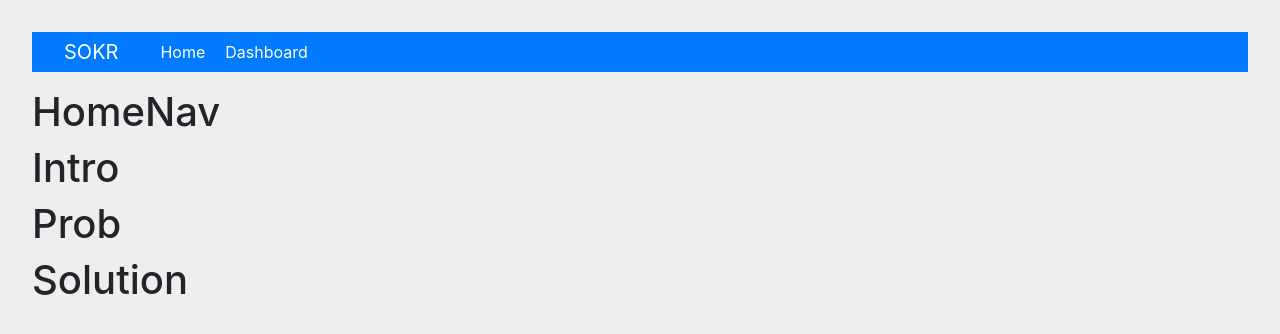
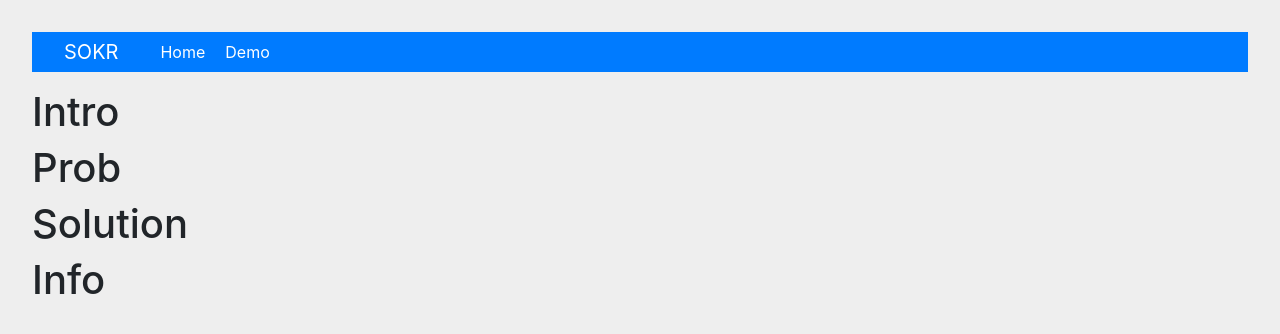
Before and after one commit to alexsjcho/smart-okr-react-redux-app, a React (Create React App) app: page / in a window 1280 px wide. Shown: the top 334 px of the page. Built offline with nearby package versions, Linux system fonts and the light colour scheme.

Commit message:
cleaned up files, removed edit-pencil icon for OKRs and weekly items

```diff
--- a/src/components/keyresults/KeyResult.js
+++ b/src/components/keyresults/KeyResult.js
@@ -114,10 +114,8 @@ class KeyResult extends Component {
                 </Fragment>
               ) : null}
 
-              {/* Input fields are muted until pencil icon is clicked for edit*/}
               {keyResult.name !== "" ? (
                 <Fragment>
-                  <i className="fas fa-pencil-alt " />
                   <i className="fas fa-trash-alt " />
                 </Fragment>
               ) : null}
--- a/src/components/landingpage/Home.js
+++ b/src/components/landingpage/Home.js
@@ -1,6 +1,6 @@
 import React, { Fragment } from "react";
 
-import HomeNav from "./HomeNav";
+import Info from "./Info";
 import Intro from "./Intro";
 import Problem from "./Problem";
 import Solution from "./Solution";
@@ -8,10 +8,10 @@ import Solution from "./Solution";
 const Home = () => {
   return (
     <Fragment>
-      <HomeNav />
       <Intro />
       <Problem />
       <Solution />
+      <Info />
     </Fragment>
   );
 };
--- a/src/components/landingpage/HomeNav.js
+++ /dev/null
@@ -1,11 +0,0 @@
-import React from "react";
-
-const HomeNav = () => {
-  return (
-    <div>
-      <h1>HomeNav</h1>
-    </div>
-  );
-};
-
-export default HomeNav;
--- /dev/null
+++ b/src/components/landingpage/Info.js
@@ -0,0 +1,11 @@
+import React from "react";
+
+const Info = () => {
+  return (
+    <div>
+      <h1>Info</h1>
+    </div>
+  );
+};
+
+export default Info;
--- a/src/components/layouts/AppNavBar.js
+++ b/src/components/layouts/AppNavBar.js
@@ -8,7 +8,7 @@ const AppNavBar = props => {
     <nav className="navbar navbar-expand-sm navbar-dark bg-primary mb-3 py-0">
       <div className="nav-link navbar-brand"> {branding} </div>
       <Link to="/"> Home </Link>
-      <Link to="/dashboard"> Dashboard </Link>
+      <Link to="/demo"> Demo </Link>
     </nav>
   );
 };
--- a/src/components/objectives/Objective.js
+++ b/src/components/objectives/Objective.js
@@ -156,7 +156,6 @@ class Objective extends Component {
                     {/* Input fields are muted until pencil icon is clicked for edit*/}
                     {objectiveName !== "" ? (
                       <Fragment>
-                        <i className="fas fa-pencil-alt " />
                         <a href="#delete" onClick={this.handleDelete}>
                           <i className="fas fa-trash-alt " />
                         </a>
--- a/src/components/objectives/ObjectivesList.js
+++ b/src/components/objectives/ObjectivesList.js
@@ -37,8 +37,6 @@ class ObjectivesList extends Component {
 
   render() {
     const { objectivesList, ...props } = this.props;
-    console.log("objectivesList", objectivesList);
-
     return (
       <Fragment>
         {objectivesList.map((obj, i) => (
--- a/src/components/weeklyitems/Achievement.js
+++ b/src/components/weeklyitems/Achievement.js
@@ -57,8 +57,6 @@ class Achievement extends Component {
 
               {achievement === "" ? (
                 <Fragment>
-                  {/* Input fields are muted until pencil icon is clicked for edit*/}
-                  <i className="fas fa-pencil-alt " />
                   <i className="fas fa-trash-alt " />
                 </Fragment>
               ) : null}
--- a/src/components/weeklyitems/Challenge.js
+++ b/src/components/weeklyitems/Challenge.js
@@ -56,8 +56,6 @@ class Challenge extends Component {
                 ) : null}
                 {challenge === "" ? (
                   <Fragment>
-                    {/* Input fields are muted until pencil icon is clicked for edit*/}
-                    <i className="fas fa-pencil-alt " />
                     <i className="fas fa-trash-alt " />
                   </Fragment>
                 ) : null}
--- a/src/components/weeklyitems/Plan.js
+++ b/src/components/weeklyitems/Plan.js
@@ -56,10 +56,8 @@ class Plan extends Component {
                   />
                 ) : null}
 
-                {/* Input fields are muted until pencil icon is clicked for edit*/}
                 {plan === "" ? (
                   <Fragment>
-                    <i className="fas fa-pencil-alt " />
                     <i className="fas fa-trash-alt " />
                   </Fragment>
                 ) : null}
--- a/src/index.js
+++ b/src/index.js
@@ -20,7 +20,7 @@ ReactDOM.render(
       <AppNavBar />
       <Switch>
         <Route path="/" exact component={Home} />
-        <Route exact path="/dashboard" component={App} />
+        <Route exact path="/demo" component={App} />
         <Route component={NotFound} />
       </Switch>
     </Router>
```
